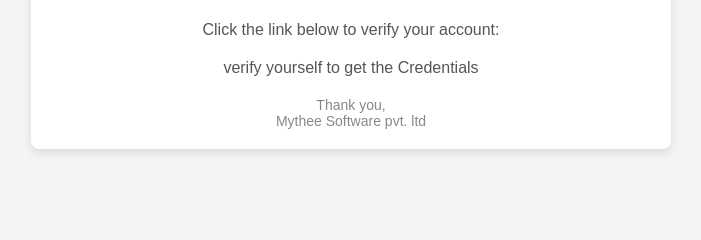
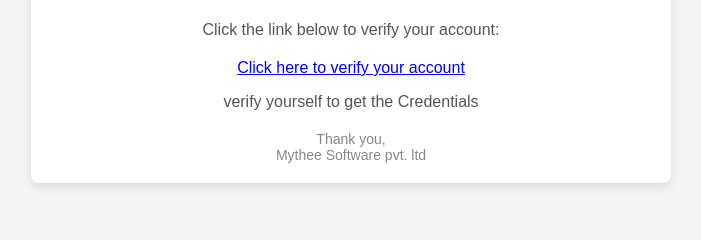
Before and after one commit to devnitya06/Tek-School, a Python web app: template app/templates/account_verification.html in a window 1280 px wide. Shown: the part 111-351 px from the top of the page, without its empty margins (289-990 px from the left). Run offline with Jinja, Linux system fonts and the light colour scheme; the template is opened without the code that fills it, so the values that code supplies are empty.

Commit message:
template modified

```diff
--- a/app/templates/account_verification.html
+++ b/app/templates/account_verification.html
@@ -57,8 +57,9 @@
       <div class="header">Teacher Verification</div>
       <p class="message">Hello <b>{{ name }}</b>,</p>
       <p class="message">Click the link below to verify your account:</p>
-      <div class="otp">{{verification_link}}</div>
-
+      <a href="{{ verification_link }}" target="_blank" style="color: blue; text-decoration: underline;">
+    Click here to verify your account
+</a>
       <p class="message">verify yourself to get the Credentials</p>
       <div class="footer">
         Thank you, <br />
```
